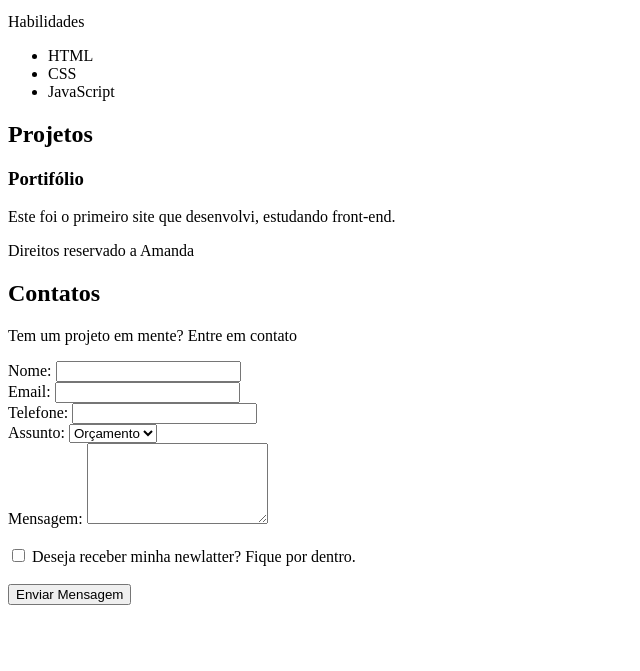
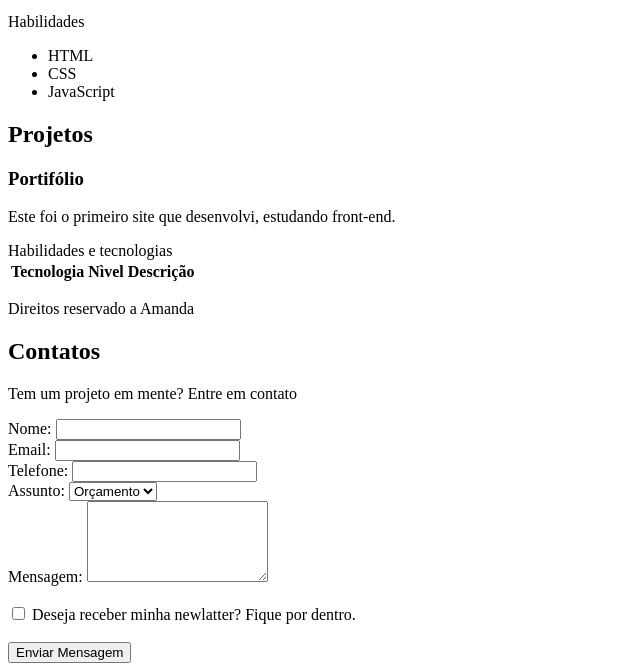
Before and after one commit to amandapassuncao/site, a plain HTML site: page index.html in a window 1280 px wide. Shown: the part 274-945 px from the top of the page, without its empty margins (0-640 px from the left). Before the commit the page ends 887 px from the top, so only its background shows below. Drawn offline with Linux system fonts and the light colour scheme.

Commit message:
Update index.html

```diff
--- a/index.html
+++ b/index.html
@@ -58,6 +58,26 @@
         </article>
     </section>
 
+    <section id="habilidades"
+
+    <h2> Habilidades e tecnologias</h2>
+
+    <table>
+
+        <head>
+            <tr>
+
+                <th>Tecnologia</th>
+                <th>Nìvel</th>
+                <th>Descrição</th>
+
+            </tr>
+        </head>
+
+    </table>
+
+    </section>
+
     <footer>
         <P>Direitos reservado a Amanda</P>
 
```
